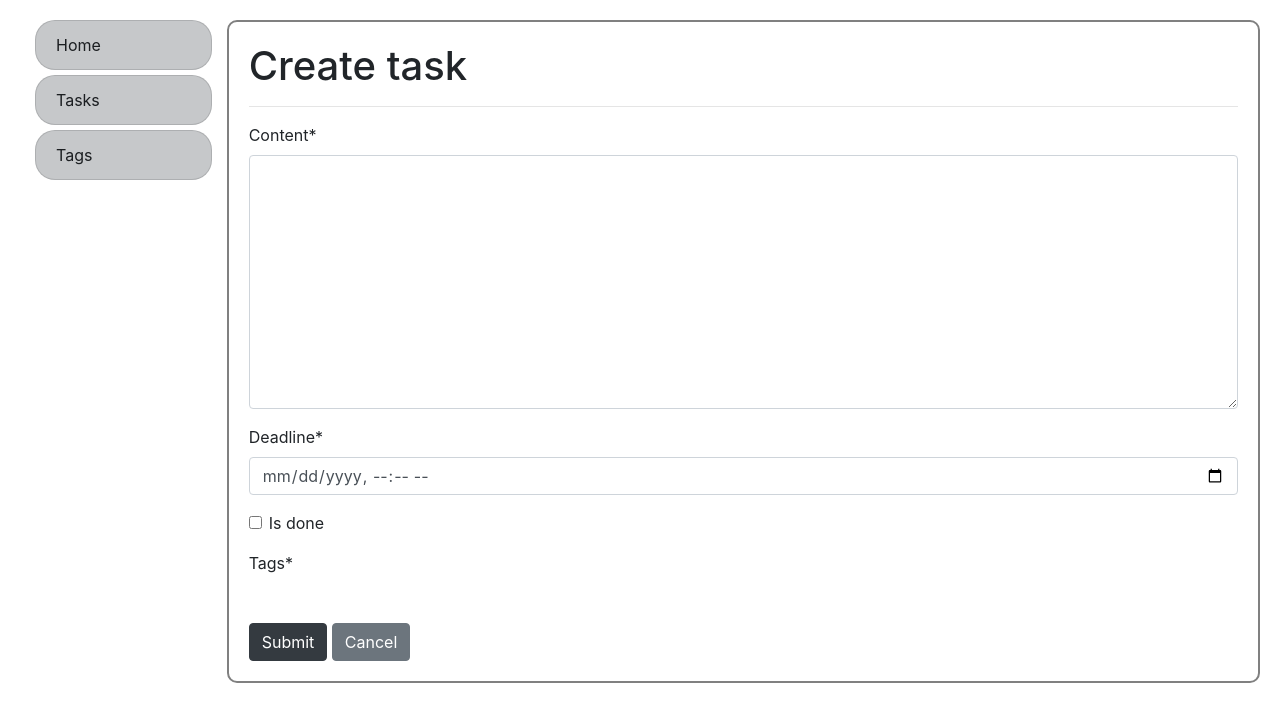
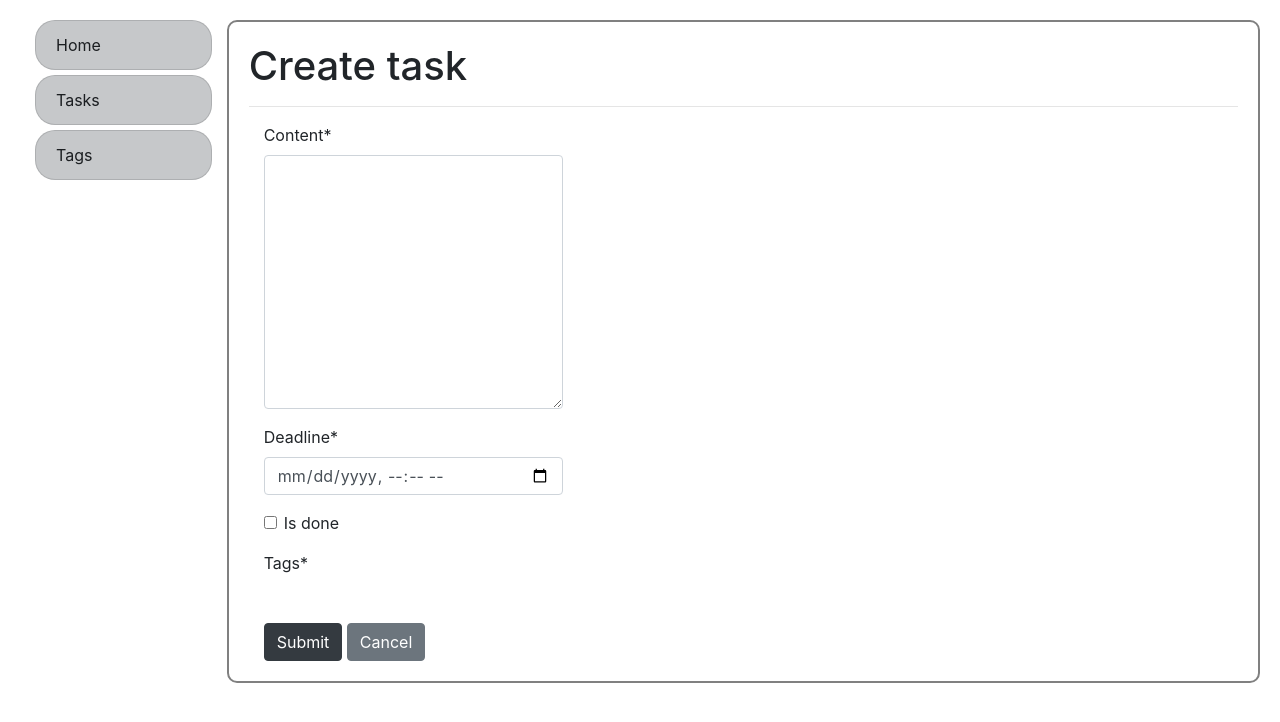
Before and after one commit to ketstap162/todo-list-project, a Django app: page /tasks/create in a window 1280 px wide. Shown: the top 722 px of the page. Run offline with Django 4.2, Linux system fonts and the light colour scheme; data that the repository does not hold is empty; some libraries are stand-ins or nearby versions.

Commit message:
Update task form and home page

```diff
--- a/templates/todo/index.html
+++ b/templates/todo/index.html
@@ -12,7 +12,6 @@
   <h3>Statistics</h3>
   Now you have:
   <ul>
-    Now you have:
     <li>{{ num_tasks }} task{{ num_tasks|pluralize }}</li>
     <li>{{ num_tags }} tag{{ num_tags|pluralize }}</li>
   </ul>
--- a/templates/todo/task_form.html
+++ b/templates/todo/task_form.html
@@ -4,7 +4,7 @@
 {% block content %}
   <h1>{{ object|yesno:"Update,Create" }} task</h1>
   <hr>
-  <form action="" method="post" novalidate>
+  <form action="" method="post" novalidate class="col-sm-4">
     {% csrf_token %}
     {{ form|crispy }}
     <br>
```
